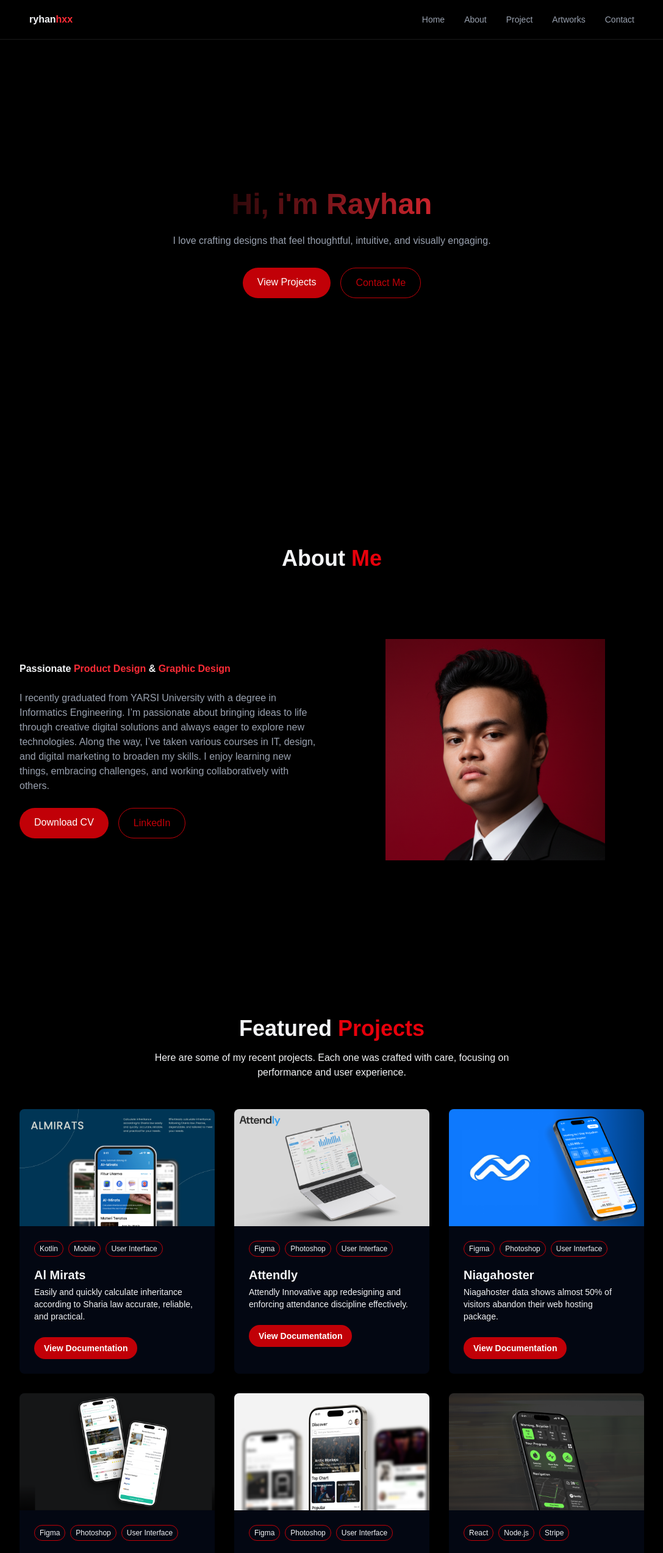
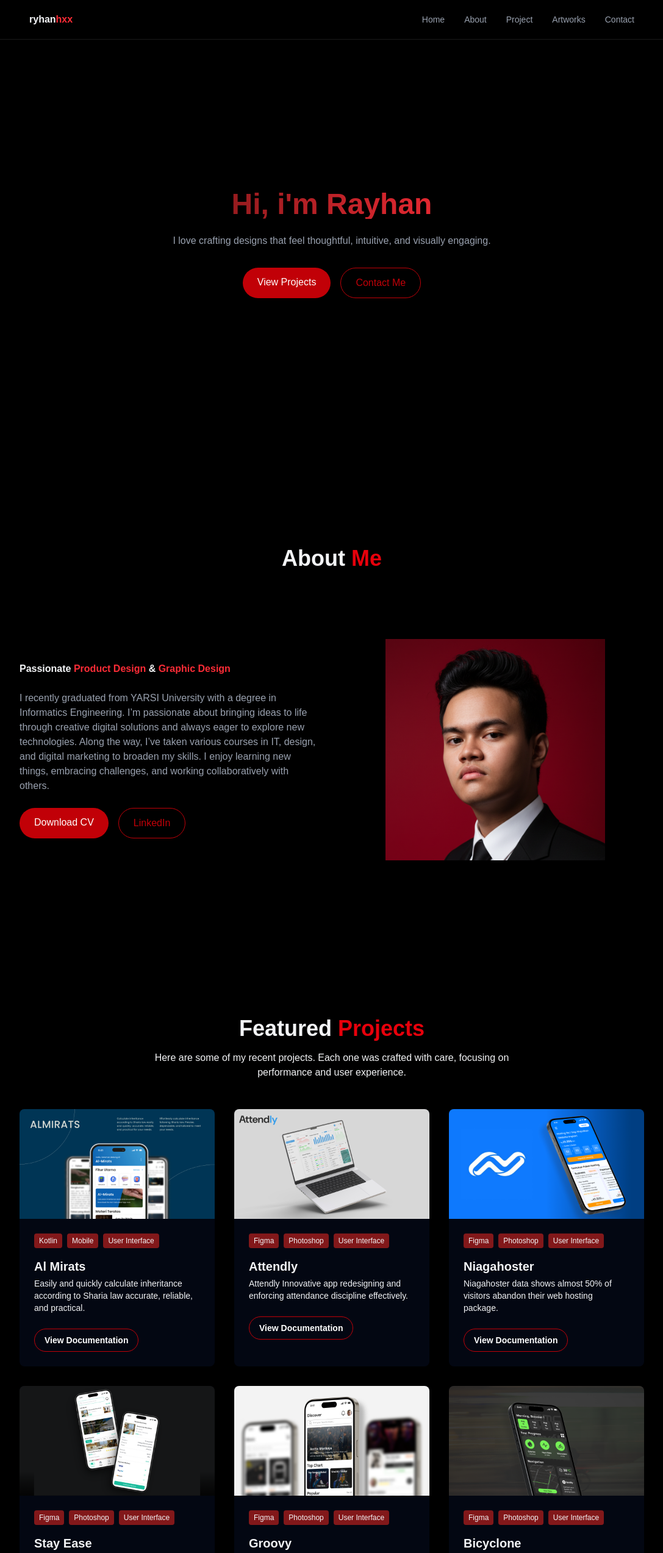
Before and after one commit to ryhanhxx6/ryhanhxx-portofolio, a React (Vite) app: page / in a window 1280 px wide. Shown: the top 2547 px of the page at 61% size, without its empty margins (96-1183 px from the left). Built offline with nearby package versions, Linux system fonts and the light colour scheme.

Commit message:
Update #3

```diff
--- a/src/component/sections/Home.jsx
+++ b/src/component/sections/Home.jsx
@@ -8,7 +8,7 @@ export const Home = () => {
     >
       <RevealOnScroll>
         <div className="text-center z-10 px-4">
-          <h1 className="text-5xl md:text-5xl font-bold mb-6 bg-gradient-to-l from-red-500 to-red-10 bg-clip-text text-transparent leading-right">
+          <h1 className="text-6xl md:text-5xl font-bold mb-6 bg-gradient-to-l from-red-500 to-red-900 bg-clip-text text-transparent leading-right">
             Hi, i'm Rayhan
           </h1>
 
--- a/src/component/sections/Projects.jsx
+++ b/src/component/sections/Projects.jsx
@@ -61,7 +61,7 @@ const projects = [
     description:
       "Explore new routes and track your progress in real-time with our intuitive bicyclone tracking app.",
     image: TB6,
-    tags: ["React", "Node.js", "Stripe"],
+    tags: ["Figma", "Photoshop", "User Interface"],
     demoUrl: "https://www.behance.net/gallery/185277529/Bicyclone-Mobile-App",
   },
 ];
@@ -86,11 +86,11 @@ export const Projects = () => {
                 key={project.id}
                 className="group bg-card rounded-lg overflow-hidden shadow-xs card-hover bg-gray-950"
               >
-                <div className="h-48 w-max overflow-hidden">
+                <div className="h-max w-full overflow-hidden">
                   <img
                     src={project.image}
                     alt={project.title}
-                    className="w-full h-full object-cover"
+                    className="w-max h-max object-cover"
                   />
                 </div>
 
@@ -99,7 +99,7 @@ export const Projects = () => {
                     {project.tags.map((tag, index) => (
                       <span
                         key={index}
-                        className="px-2 py-1 text-xs font-medium border rounded-full bg-secondary text-secondary-foreground border-red-700"
+                        className="px-2 py-1 text-xs font-medium rounded bg-secondary text-secondary-foreground bg-red-900"
                       >
                         {tag}
                       </span>
@@ -118,7 +118,7 @@ export const Projects = () => {
                       <a
                         href={project.demoUrl}
                         target="_blank"
-                        className="bg-red-700 text-white py-2 px-4 text-sm rounded-full font-semibold transition relative overflow-hidden hover:bg-red-700 transition delay-150 hover:text-white>"
+                        className="border border-red-700 text-white py-2 px-4 text-sm rounded-full font-semibold transition relative overflow-hidden hover:bg-red-700 transition delay-150 hover:text-white>"
                       >
                         View Documentation
                       </a>
```
